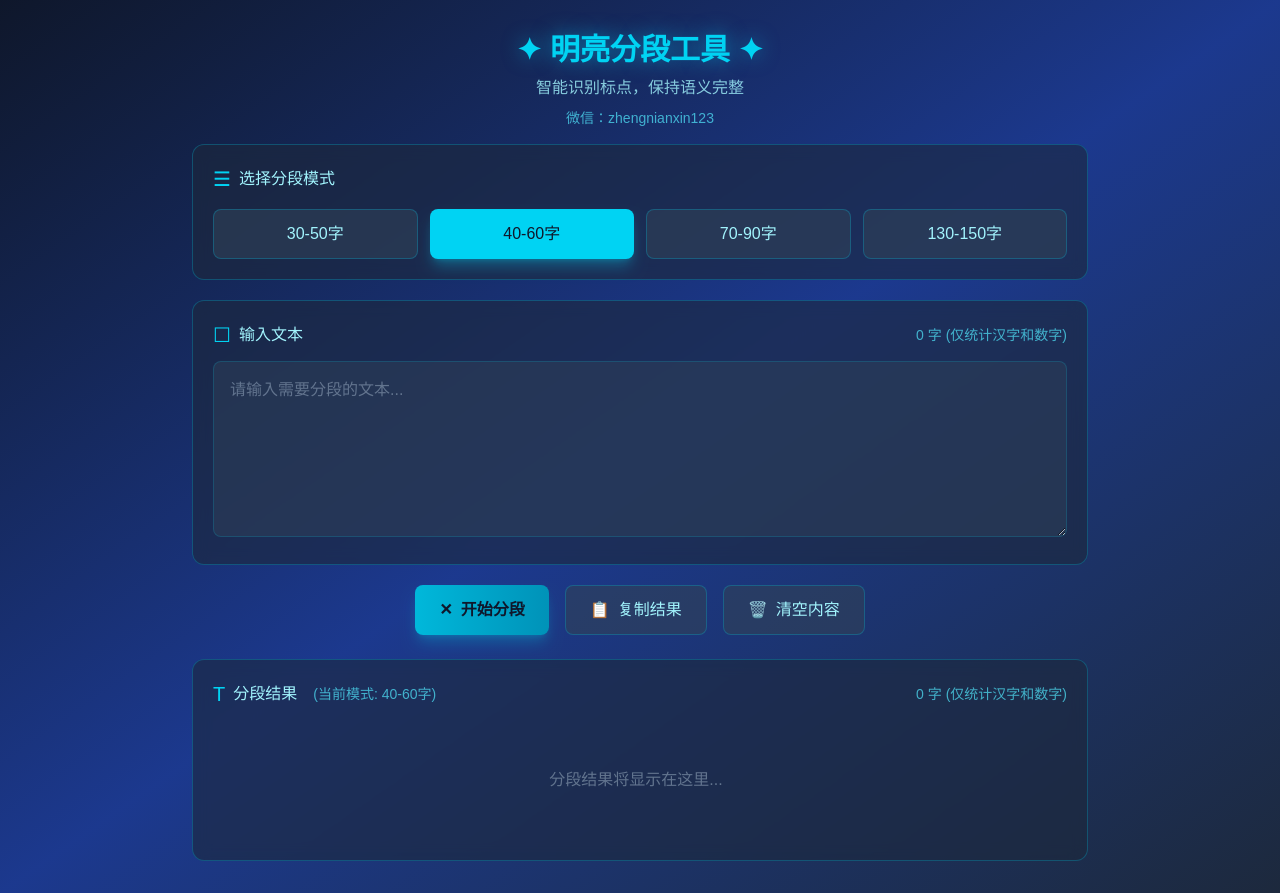
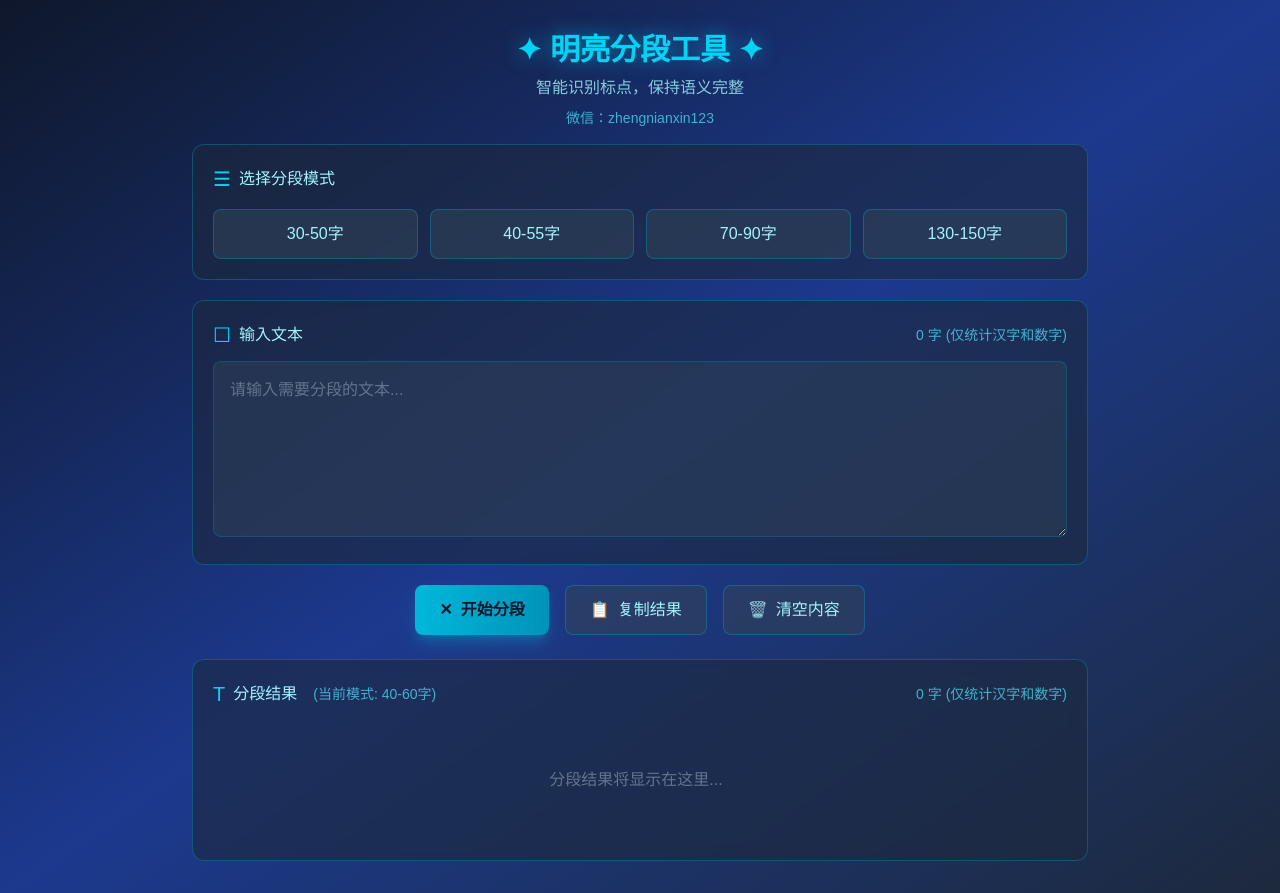
Before and after one commit to juezhinigulasi/separate, a Next.js app: page / in a window 1280 px wide. Built offline with nearby package versions, Linux system fonts and the light colour scheme.

Commit message:
update: change 40-60 to 40-55 range

```diff
--- a/src/app/page.tsx
+++ b/src/app/page.tsx
@@ -9,7 +9,7 @@ interface ModeConfig {
 
 const modes: Record<string, ModeConfig> = {
   '30-50': { min: 30, max: 50 },
-  '40-60': { min: 40, max: 60 },
+  '40-55': { min: 40, max: 55 },
   '70-90': { min: 70, max: 90 },
   '130-150': { min: 130, max: 150 },
 };
```
